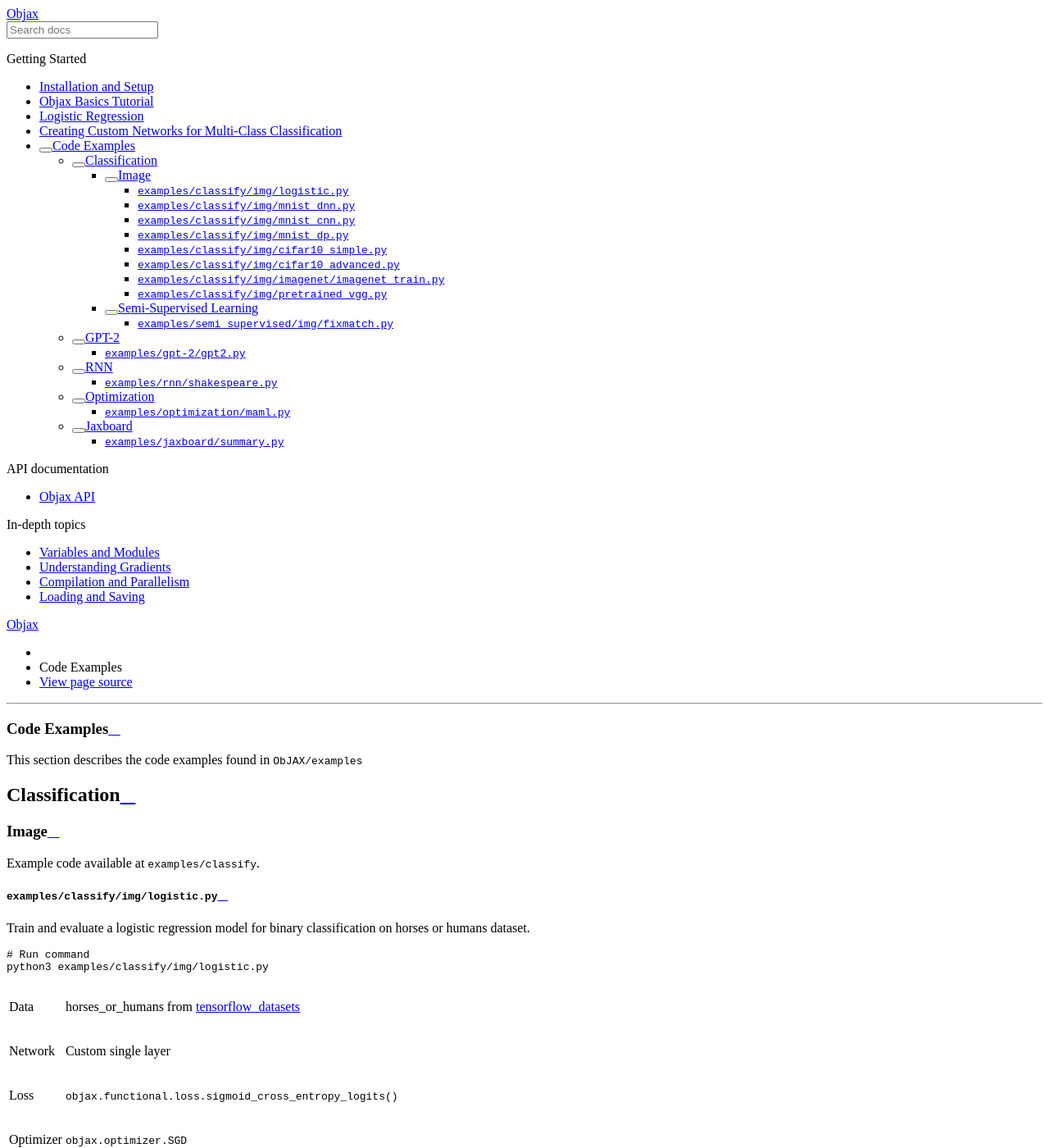
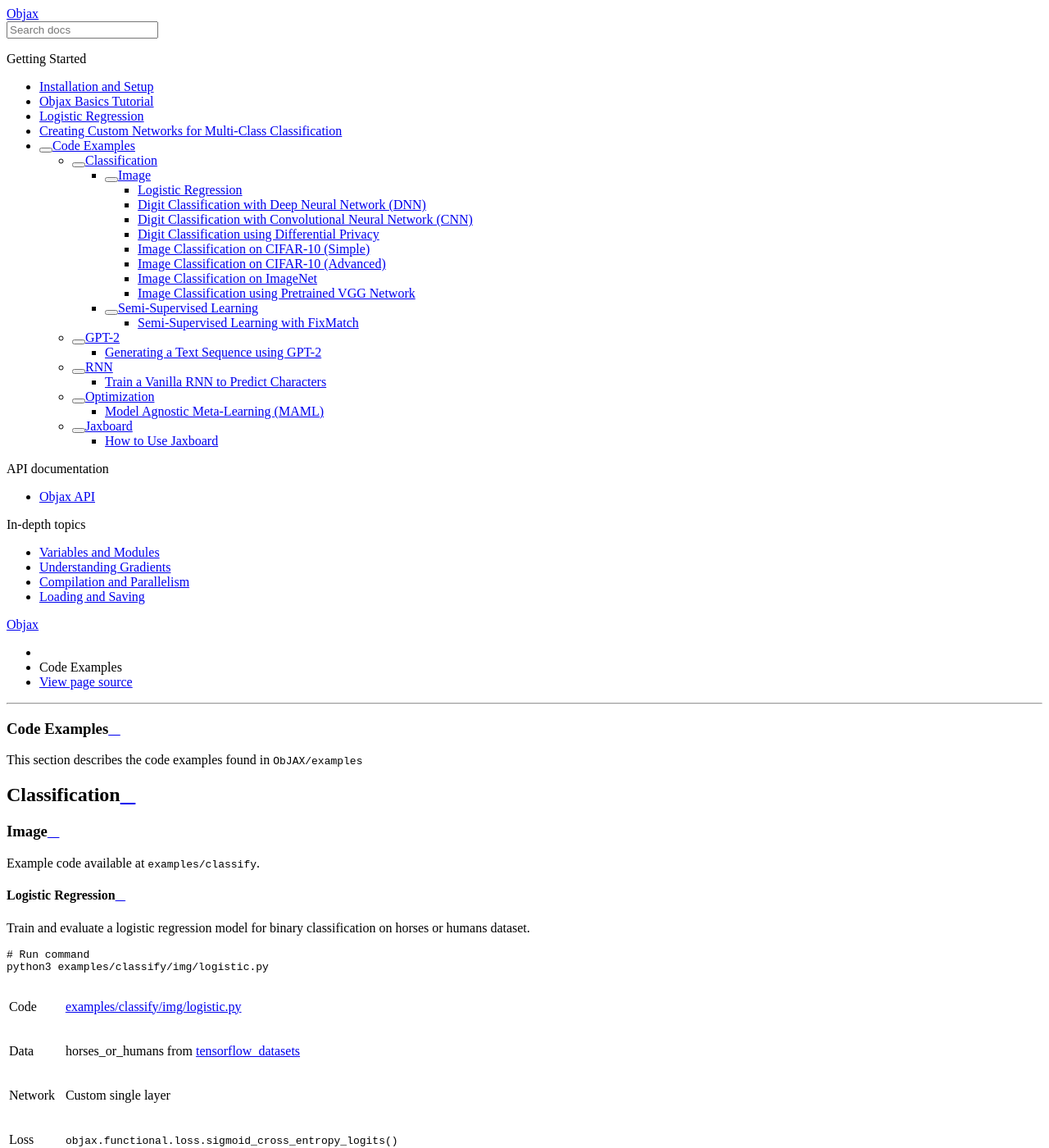
Before and after one commit to google/objax, a Sphinx documentation site: the page built from docs/source/examples.rst, in a window 1280 px wide and 1400 px high. Shown: the whole window at 82% size. Built offline with Sphinx 7.4.7 and the Read the Docs theme 2.0.0, drawn with Linux system fonts in a browser that asks for light colours; some of the changed text lies outside the part shown.

Commit message:
Added code links

```diff
--- a/docs/source/examples.rst
+++ b/docs/source/examples.rst
@@ -11,8 +11,8 @@
 
 Example code available at :code:`examples/classify`.
 
-:code:`examples/classify/img/logistic.py`
-"""""""""""""""""""""""""""""""""""""""""
+Logistic Regression
+"""""""""""""""""""
 
 Train and evaluate a logistic regression model for binary classification on horses or humans dataset.
 
@@ -22,6 +22,7 @@
     python3 examples/classify/img/logistic.py
 
 ==========  =
+Code        `examples/classify/img/logistic.py <https://github.com/google/objax/blob/master/examples/classify/img/logistic.py>`_
 Data        horses_or_humans from `tensorflow_datasets <https://www.tensorflow.org/datasets/api_docs/python/tfds>`_
 Network     Custom single layer
 Loss        :py:func:`objax.functional.loss.sigmoid_cross_entropy_logits`
@@ -30,8 +31,8 @@
 Hardware    CPU or GPU or TPU
 ==========  =
 
-:code:`examples/classify/img/mnist_dnn.py`
-""""""""""""""""""""""""""""""""""""""""""
+Digit Classification with Deep Neural Network (DNN)
+"""""""""""""""""""""""""""""""""""""""""""""""""""
 
 Train and evaluate a DNNet model for multiclass classification on `MNIST <http://yann.lecun.com/exdb/mnist/>`_ dataset.
 
@@ -41,6 +42,7 @@
     python3 examples/classify/img/mnist_dnn.py
 
 ==========  =
+Code        `examples/classify/img/mnist_dnn.py <https://github.com/google/objax/blob/master/examples/classify/img/mnist_dnn.py>`_
 Data        `MNIST <http://yann.lecun.com/exdb/mnist/>`_ from
             `tensorflow_datasets <https://www.tensorflow.org/datasets/api_docs/python/tfds>`_
 Network     Deep Neural Net :py:class:`objax.zoo.DNNet`
@@ -52,8 +54,8 @@
             :py:class:`objax.optimizer.ExponentialMovingAverage`.
 ==========  =
 
-:code:`examples/classify/img/mnist_cnn.py`
-""""""""""""""""""""""""""""""""""""""""""
+Digit Classification with Convolutional Neural Network (CNN)
+""""""""""""""""""""""""""""""""""""""""""""""""""""""""""""
 
 Train and evaluate a simple custom CNN model for multiclass classification on
 `MNIST <http://yann.lecun.com/exdb/mnist/>`_ dataset.
@@ -64,6 +66,7 @@
     python3 examples/classify/img/mnist_cnn.py
 
 ==========  =
+Code        `examples/classify/img/mnist_cnn.py <https://github.com/google/objax/blob/master/examples/classify/img/mnist_cnn.py>`_
 Data        `MNIST <http://yann.lecun.com/exdb/mnist/>`_ from
             `tensorflow_datasets <https://www.tensorflow.org/datasets/api_docs/python/tfds>`_
 Network     Custom Convolution Neural Net using :py:class:`objax.nn.Sequential`
@@ -76,8 +79,8 @@
             * Regularization using extra weight decay term in loss.
 ==========  =
 
-:code:`examples/classify/img/mnist_dp.py`
-"""""""""""""""""""""""""""""""""""""""""
+Digit Classification using Differential Privacy
+"""""""""""""""""""""""""""""""""""""""""""""""
 
 Using differential privacy, Train and evaluate a convNet model for `MNIST <http://yann.lecun.com/exdb/mnist/>`_
 dataset.
@@ -90,6 +93,7 @@
     python3 examples/classify/img/mnist_dp.py --help
 
 ==========  =
+Code        `examples/classify/img/mnist_dp.py <https://github.com/google/objax/blob/master/examples/classify/img/mnist_dp.py>`_
 Data        `MNIST <http://yann.lecun.com/exdb/mnist/>`_ from
             `tensorflow_datasets <https://www.tensorflow.org/datasets/api_docs/python/tfds>`_
 Network     Custom Convolution Neural Net using :py:class:`objax.nn.Sequential`
@@ -100,9 +104,8 @@
 Techniques  * Compute differentially private gradient using :py:class:`objax.privacy.PrivateGradValues`.
 ==========  =
 
-
-:code:`examples/classify/img/cifar10_simple.py`
-"""""""""""""""""""""""""""""""""""""""""""""""
+Image Classification on CIFAR-10 (Simple)
+"""""""""""""""""""""""""""""""""""""""""
 
 Train and evaluate a `wide resnet <https://arxiv.org/abs/1605.07146>`_ model for multiclass classification on
 `CIFAR10 <https://www.cs.toronto.edu/~kriz/cifar.html>`_ dataset.
@@ -113,6 +116,7 @@
     python3 examples/classify/img/cifar10_simple.py
 
 ==========  =
+Code        `examples/classify/img/cifar10_simple.py <https://github.com/google/objax/blob/master/examples/classify/img/cifar10_simple.py>`_
 Data        `CIFAR10 <https://www.cs.toronto.edu/~kriz/cifar.html>`_ from
             `tf.keras.datasets <https://www.tensorflow.org/api_docs/python/tf/keras/datasets>`_
 Network     Wide ResNet using :py:class:`objax.zoo.wide_resnet.WideResNet`
@@ -125,8 +129,8 @@
             * Regularization using extra weight decay term in loss.
 ==========  =
 
-:code:`examples/classify/img/cifar10_advanced.py`
-"""""""""""""""""""""""""""""""""""""""""""""""""
+Image Classification on CIFAR-10 (Advanced)
+"""""""""""""""""""""""""""""""""""""""""""
 
 Train and evaluate convNet models for multiclass classification on
 `CIFAR10 <https://www.cs.toronto.edu/~kriz/cifar.html>`_ dataset.
@@ -141,6 +145,7 @@
     python3 examples/classify/img/cifar10_advanced.py --help
 
 ==========  =
+Code        `examples/classify/img/cifar10_advanced.py <https://github.com/google/objax/blob/master/examples/classify/img/cifar10_advanced.py>`_
 Data        `CIFAR10 <https://www.cs.toronto.edu/~kriz/cifar.html>`_ from
             `tensorflow_datasets <https://www.tensorflow.org/datasets/api_docs/python/tfds>`_
 Network     Configurable with :code:`--arch="network"`
@@ -163,14 +168,15 @@
             * **Reusable training loop** example.
 ==========  =
 
-:code:`examples/classify/img/imagenet/imagenet_train.py`
-""""""""""""""""""""""""""""""""""""""""""""""""""""""""
+Image Classification on ImageNet
+""""""""""""""""""""""""""""""""
 
 Train and evaluate a `ResNet50 <https://arxiv.org/abs/1603.05027>`_ model on `ImageNet <http://www.image-net.org/>`_
 dataset.
-See a :code:`examples/classify/img/imagenet/README.md` for an additional information.
+See `README <https://github.com/google/objax/blob/master/examples/classify/img/imagenet/README.md>`__ for an additional information.
 
 ==========  =
+Code        `examples/classify/img/imagenet/imagenet_train.py <https://github.com/google/objax/blob/master/examples/classify/img/imagenet/imagenet_train.py>`_
 Data        `ImageNet <http://www.image-net.org/>`_ from `tensorflow_datasets <https://www.tensorflow.org/datasets/api_docs/python/tfds>`_
 Network     `ResNet50 <https://arxiv.org/abs/1603.05027>`_
 Loss        :py:func:`objax.functional.loss.cross_entropy_logits_sparse`
@@ -186,14 +192,15 @@
             * Saving of tensorboard visualization files using :py:class:`objax.jaxboard.SummaryWriter`.
 ==========  =
 
-:code:`examples/classify/img/pretrained_vgg.py`
-"""""""""""""""""""""""""""""""""""""""""""""""
+Image Classification using Pretrained VGG Network
+"""""""""""""""""""""""""""""""""""""""""""""""""
 
 Image classification using an ImageNet-pretrained
 `VGG19 <https://www.robots.ox.ac.uk/~vgg/publications/2015/Simonyan15/simonyan15.pdf>`_ model.
-See a :code:`examples/classify/img/misc/PRETRAINED_VGG.md` for an additional information.
+See `README <https://github.com/google/objax/blob/master/examples/classify/img/pretrained_vgg.md>`__ for an additional information.
 
 ==========  =
+Code        `examples/classify/img/pretrained_vgg.py <https://github.com/google/objax/blob/master/examples/classify/img/pretrained_vgg.py>`_
 Techniques  Load VGG-19 model with pretrained weights and run 1000-way image classification.
 ==========  =
 
@@ -202,8 +209,8 @@
 
 Example code available at :code:`examples/semi_supervised`.
 
-:code:`examples/semi_supervised/img/fixmatch.py`
-""""""""""""""""""""""""""""""""""""""""""""""""
+Semi-Supervised Learning with FixMatch
+""""""""""""""""""""""""""""""""""""""
 
 Semi-supervised learning of image classification models with `FixMatch <https://arxiv.org/abs/2001.07685>`_.
 
@@ -217,6 +224,7 @@
     python3 examples/classify/semi_supervised/img/fixmatch.py --help
 
 ==========  =
+Code        `examples/classify/semi_supervised/img/fixmatch.py <https://github.com/google/objax/blob/master/examples/classify/semi_supervised/img/fixmatch.py>`_
 Data        `CIFAR10 <https://www.cs.toronto.edu/~kriz/cifar.html>`_, `CIFAR100 <https://www.cs.toronto.edu/~kriz/cifar.html>`_, `SVHN <http://ufldl.stanford.edu/housenumbers/>`_, `STL10 <https://ai.stanford.edu/~acoates/stl10/>`_
 Network     Custom implementation of Wide ResNet.
 Loss        :py:func:`objax.functional.loss.cross_entropy_logits` and :py:func:`objax.functional.loss.cross_entropy_logits_sparse`
@@ -234,19 +242,20 @@
 GPT-2
 -----
 
-Example code available at :code:`examples/gpt-2`.
+Example code is available at :code:`examples/gpt-2`.
 
-:code:`examples/gpt-2/gpt2.py`
-^^^^^^^^^^^^^^^^^^^^^^^^^^^^^^
+Generating a Text Sequence using GPT-2
+^^^^^^^^^^^^^^^^^^^^^^^^^^^^^^^^^^^^^^
 
-Load pretrained `GPT2 <https://d4mucfpksywv.cloudfront.net/better-language-models/language-models.pdf>`_
+Load pretrained `GPT-2 <https://d4mucfpksywv.cloudfront.net/better-language-models/language-models.pdf>`_
 model (124M parameter) and demonstrate how to use the model to generate a text sequence.
-See a :code:`examples/gpt-2/README.md` for an additional information.
+See `README <https://github.com/google/objax/blob/master/examples/gpt-2/README.md>`__ for an additional information.
 
 ==========  =
+Code        `examples/gpt-2/gpt2.py <https://github.com/google/objax/blob/master/examples/gpt-2/gpt2.py>`_
 Hardware    GPU or TPU
 Techniques  * Define Transformer model.
-            * Load GPT2 model with pretrained weights and generate a sequence.
+            * Load GPT-2 model with pretrained weights and generate a sequence.
 ==========  =
 
 RNN
@@ -254,11 +263,11 @@
 
 Example code is available at :code:`examples/rnn`.
 
-:code:`examples/rnn/shakespeare.py`
-^^^^^^^^^^^^^^^^^^^^^^^^^^^^^^^^^^^
+Train a Vanilla RNN to Predict Characters
+^^^^^^^^^^^^^^^^^^^^^^^^^^^^^^^^^^^^^^^^^
 
 Train and evaluate a vanilla RNN model on shakespeare corpus dataset.
-See :code:`examples/rnn/README.md` for additional information.
+See `README <https://github.com/google/objax/blob/master/examples/rnn/README.md>`__ for additional information.
 
 .. code-block:: bash
 
@@ -266,6 +275,7 @@
     python3 examples/rnn/shakespeare.py
 
 ==========  =
+Code        `examples/rnn/shakespeare.py <https://github.com/google/objax/blob/master/examples/rnn/shakespeare.py>`_
 Data        `Shakespeare corpus <https://github.com/karpathy/char-rnn/blob/master/data/tinyshakespeare/input.txt>`_
             from `tensorflow_datasets <https://www.tensorflow.org/datasets/api_docs/python/tfds>`_
 Network     Custom implementation of vanilla RNN.
@@ -284,8 +294,8 @@
 
 Example codes available at :code:`examples/optimization`.
 
-:code:`examples/optimization/maml.py`
-^^^^^^^^^^^^^^^^^^^^^^^^^^^^^^^^^^^^^
+Model Agnostic Meta-Learning (MAML)
+^^^^^^^^^^^^^^^^^^^^^^^^^^^^^^^^^^^
 
 Meta-learning method `MAML <https://arxiv.org/abs/1703.03400>`_ implementation to demonstrate computing gradient of
 gradient.
@@ -296,6 +306,7 @@
     python3 examples/optimization/maml.py
 
 ==========  =
+Code        `examples/optimization/maml.py <https://github.com/google/objax/blob/master/examples/optimization/maml.py>`_
 Data        Synthetic data
 Network     3-layer DNNet
 Hardware    CPU or GPU or TPU
@@ -307,10 +318,10 @@
 
 Example code available at :code:`examples/jaxboard`.
 
-:code:`examples/jaxboard/summary.py`
-^^^^^^^^^^^^^^^^^^^^^^^^^^^^^^^^^^^^
+How to Use Jaxboard
+^^^^^^^^^^^^^^^^^^^
 
-Sample usage of jaxboard.
+Sample usage of jaxboard. See `README <https://github.com/google/objax/blob/master/examples/jaxboard/README.md>`__ for additional information.
 
 .. code-block:: bash
 
@@ -318,6 +329,7 @@
     python3 examples/jaxboard/summary.py
 
 ==========  =
+Code        `examples/jaxboard/summary.py <https://github.com/google/objax/blob/master/examples/jaxboard/summary.py>`_
 Hardware    CPU
 Usages      * summary scalar
             * summary text
```
